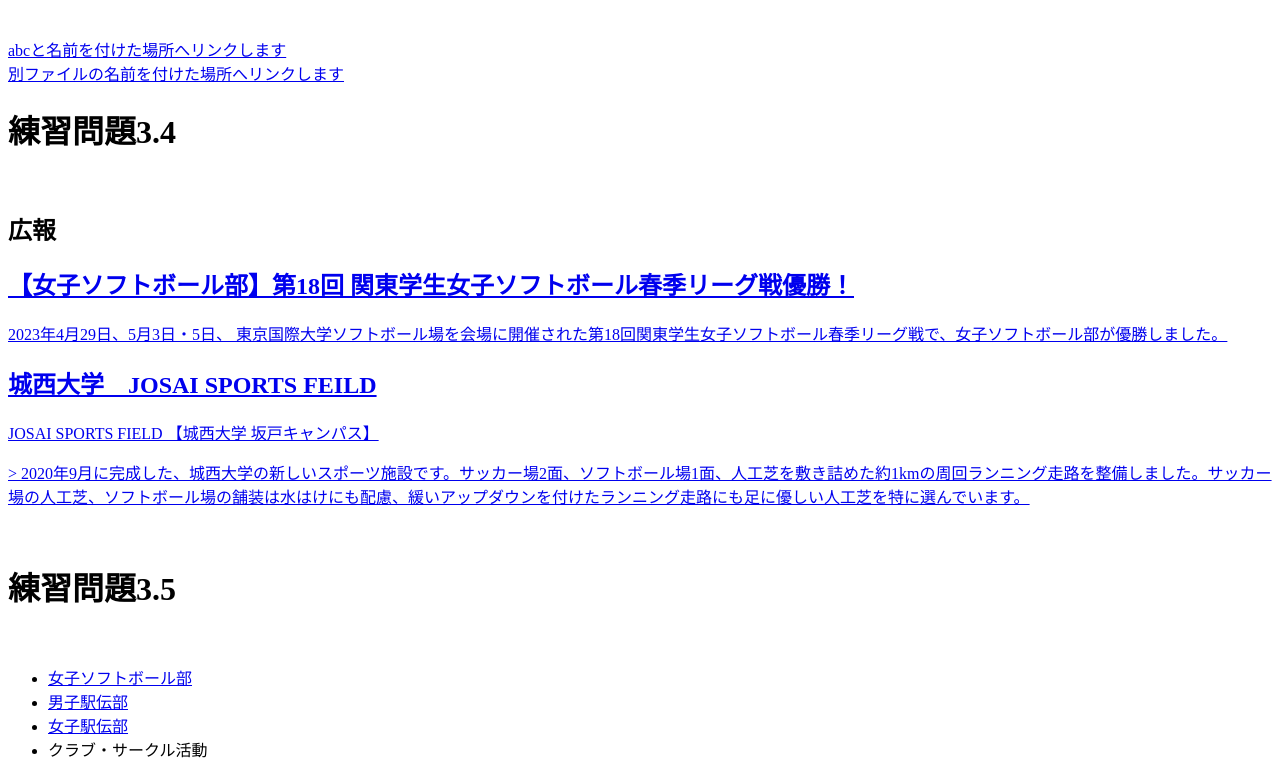
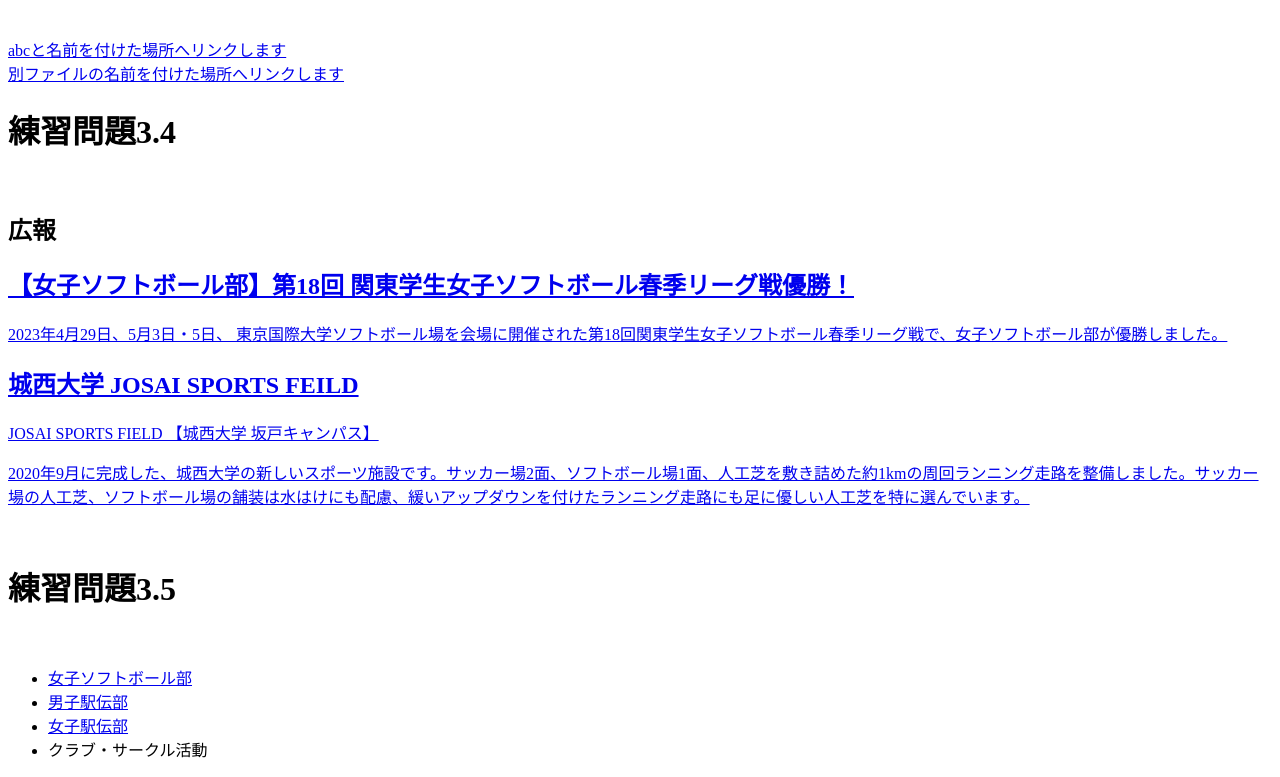
Before and after one commit to nana062877/mozi, a plain HTML site: page index.html in a window 1280 px wide. Shown: the part 3730-4507 px from the top of the page. Drawn offline with Linux system fonts and the light colour scheme.

Commit message:
Update index.html

```diff
--- a/index.html
+++ b/index.html
@@ -196,9 +196,9 @@ maxlength="4"></label></p>
 
 <a href=“https://www.josai.ac.jp/about/facility/shimokawara/”>
  <section>
-  <h2>城西大学　JOSAI SPORTS FEILD </h2>
+  <h2>城西大学 JOSAI SPORTS FEILD</h2>
   <p> JOSAI SPORTS FIELD 【城西大学 坂戸キャンパス】</p>
-  <p>> 2020年9月に完成した、城西大学の新しいスポーツ施設です。サッカー場2面、ソフトボール場1面、人工芝を敷き詰めた約1kmの周回ランニング走路を整備しました。サッカー場の人工芝、ソフトボール場の舗装は水はけにも配慮、緩いアップダウンを付けたランニング走路にも足に優しい人工芝を特に選んでいます。</p>
+  <p>2020年9月に完成した、城西大学の新しいスポーツ施設です。サッカー場2面、ソフトボール場1面、人工芝を敷き詰めた約1kmの周回ランニング走路を整備しました。サッカー場の人工芝、ソフトボール場の舗装は水はけにも配慮、緩いアップダウンを付けたランニング走路にも足に優しい人工芝を特に選んでいます。</p>
  </section></a>
  </aside>
  <br>
@@ -210,8 +210,7 @@ maxlength="4"></label></p>
   <ul>
    <li><a href=“https://sports.josai.ac.jp/club/jyosisofuto/”>女子ソフトボール部</a></li>
    <li><a href=“https://sports.josai.ac.jp/club/dansiekiden/”>男子駅伝部</a></li>
-   <li><a href==
-“https://sports.josai.ac.jp/club/josiekiden/”>女子駅伝部</a></li>
+   <li><a href==“https://sports.josai.ac.jp/club/josiekiden/”>女子駅伝部</a></li>
    <li><a>クラブ・サークル活動</a></li>
     </ul>
    </nav>
```
